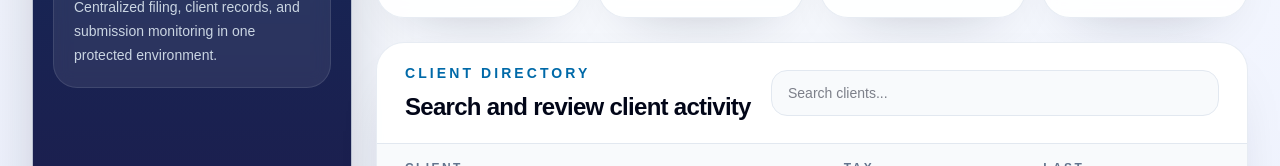
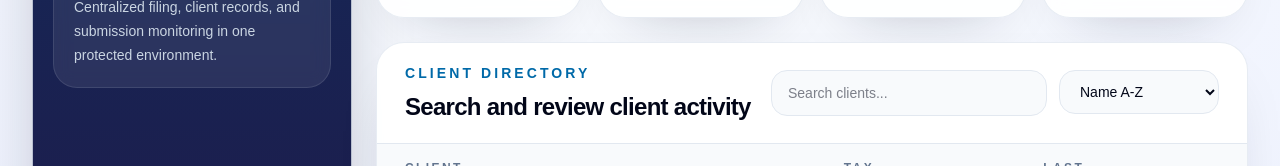
Before and after one commit to mrvushop90/tax-portal, a Next.js app: page /dashboard/clients in a window 1280 px wide. Shown: the part 560-726 px from the top of the page. Built offline with nearby package versions, Linux system fonts and the light colour scheme; no server answers; the database is empty.

Commit message:
Add client name sorting to clients list

```diff
--- a/src/app/dashboard/clients/clients-directory.tsx
+++ b/src/app/dashboard/clients/clients-directory.tsx
@@ -35,12 +35,23 @@ function getStatusStyle(status: string) {
   );
 }
 
+type SortOption = "name-asc" | "name-desc";
+
+function getClientSortName(client: Pick<ClientListItem, "firstName" | "lastName">) {
+  return [client.firstName, client.lastName]
+    .map((value) => value?.trim() ?? "")
+    .filter(Boolean)
+    .join(" ")
+    .toLocaleLowerCase();
+}
+
 export function ClientsDirectory({
   clients,
 }: Readonly<{
   clients: ClientListItem[];
 }>) {
   const [query, setQuery] = useState("");
+  const [sort, setSort] = useState<SortOption>("name-asc");
 
   const normalized = query.trim().toLowerCase();
   const filteredClients = normalized
@@ -50,6 +61,13 @@ export function ClientsDirectory({
         ),
       )
     : clients;
+  const sortedClients = [...filteredClients].sort((left, right) => {
+    const leftName = getClientSortName(left);
+    const rightName = getClientSortName(right);
+    const comparison = leftName.localeCompare(rightName);
+
+    return sort === "name-desc" ? comparison * -1 : comparison;
+  });
 
   return (
     <section className="overflow-hidden rounded-[1.75rem] border border-slate-200/80 bg-white/95 shadow-[0_24px_60px_-35px_rgba(15,23,42,0.28)] backdrop-blur">
@@ -63,7 +81,8 @@ export function ClientsDirectory({
           </h3>
         </div>
 
-        <div className="w-full max-w-md">
+        <div className="flex w-full max-w-md flex-col gap-3 sm:flex-row">
+          <div className="flex-1">
             <label htmlFor="client-search" className="sr-only">
               Search clients
             </label>
@@ -75,6 +94,21 @@ export function ClientsDirectory({
               placeholder="Search clients..."
               className="w-full rounded-2xl border border-slate-200 bg-slate-50 px-4 py-3 text-sm text-slate-950 outline-none transition focus:border-sky-500 focus:bg-white focus:ring-4 focus:ring-sky-100"
             />
+          </div>
+          <div className="sm:w-40">
+            <label htmlFor="client-sort" className="sr-only">
+              Sort clients
+            </label>
+            <select
+              id="client-sort"
+              value={sort}
+              onChange={(event) => setSort(event.target.value as SortOption)}
+              className="w-full rounded-2xl border border-slate-200 bg-slate-50 px-4 py-3 text-sm text-slate-950 outline-none transition focus:border-sky-500 focus:bg-white focus:ring-4 focus:ring-sky-100"
+            >
+              <option value="name-asc">Name A-Z</option>
+              <option value="name-desc">Name Z-A</option>
+            </select>
+          </div>
         </div>
       </div>
 
@@ -93,7 +127,7 @@ export function ClientsDirectory({
             </tr>
           </thead>
           <tbody>
-            {filteredClients.map((client) => (
+            {sortedClients.map((client) => (
               <tr
                 key={client.id}
                 className="border-b border-slate-100 text-sm text-slate-700 transition hover:bg-slate-50/80"
@@ -140,7 +174,7 @@ export function ClientsDirectory({
         </table>
       </div>
 
-      {filteredClients.length === 0 ? (
+      {sortedClients.length === 0 ? (
         <div className="px-6 py-10 text-center sm:px-7">
           <p className="text-base font-semibold text-slate-900">
             No clients match your search.
```
Lines whose indentation alone changed are shown as unchanged.
